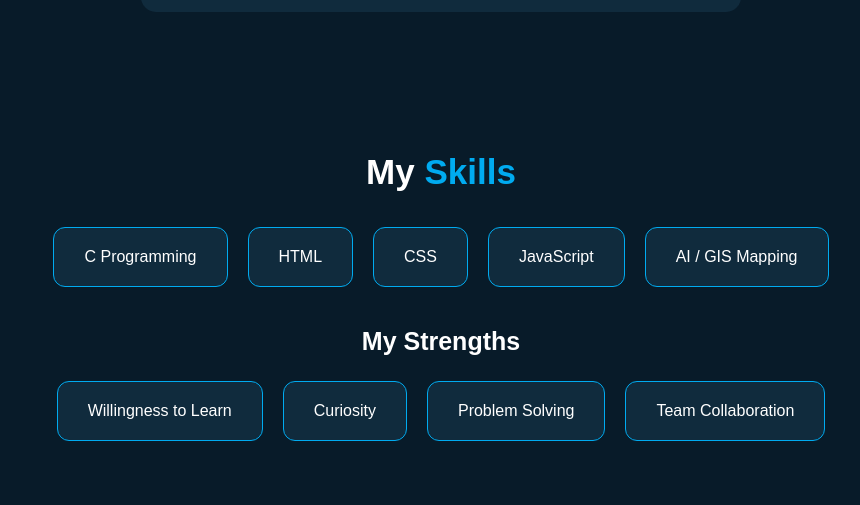
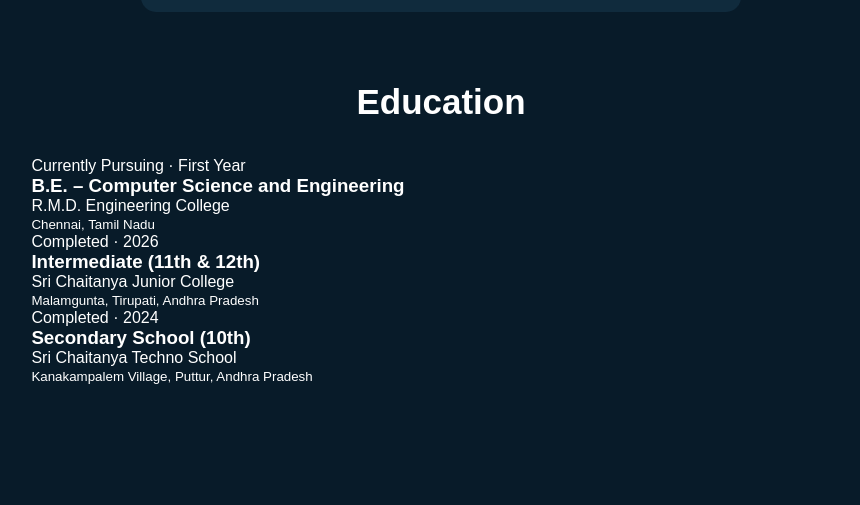
Before and after one commit to 26cs049-code/enugurthimanasa, a plain HTML site: page index.html in a window 1280 px wide. Shown: the part 1268-1773 px from the top of the page, without its empty margins (199-1059 px from the left). Drawn offline with Linux system fonts and the light colour scheme.

Commit message:
Add files via upload

```diff
--- a/index.html
+++ b/index.html
@@ -40,6 +40,9 @@
 
             <a href="#about" class="btn">Explore More</a>
         </div>
+
+</section>
+
     </section>
 
     <!-- About Section -->
@@ -69,6 +72,38 @@
             <p><b>Year:</b> First Year</p>
             <p><b>Location:</b> Chennai, Tamil Nadu</p>
         </div>
+<!-- Education Section -->
+<section id="education">
+    <h2 class="heading">Education</h2>
+
+    <div class="education-timeline">
+
+        <!-- Current College -->
+        <div class="education-item">
+            <span class="education-status">Currently Pursuing · First Year</span>
+            <h3>B.E. – Computer Science and Engineering</h3>
+            <p>R.M.D. Engineering College</p>
+            <small>Chennai, Tamil Nadu</small>
+        </div>
+
+        <!-- Intermediate -->
+        <div class="education-item">
+            <span class="education-status">Completed · 2026</span>
+            <h3>Intermediate (11th & 12th)</h3>
+            <p>Sri Chaitanya Junior College</p>
+            <small>Malamgunta, Tirupati, Andhra Pradesh</small>
+        </div>
+
+        <!-- 10th Standard -->
+        <div class="education-item">
+            <span class="education-status">Completed · 2024</span>
+            <h3>Secondary School (10th)</h3>
+            <p>Sri Chaitanya Techno School</p>
+            <small>Kanakampalem Village, Puttur, Andhra Pradesh</small>
+        </div>
+
+    </div>
+
     </section>
 
     <!-- Skills Section -->
```
